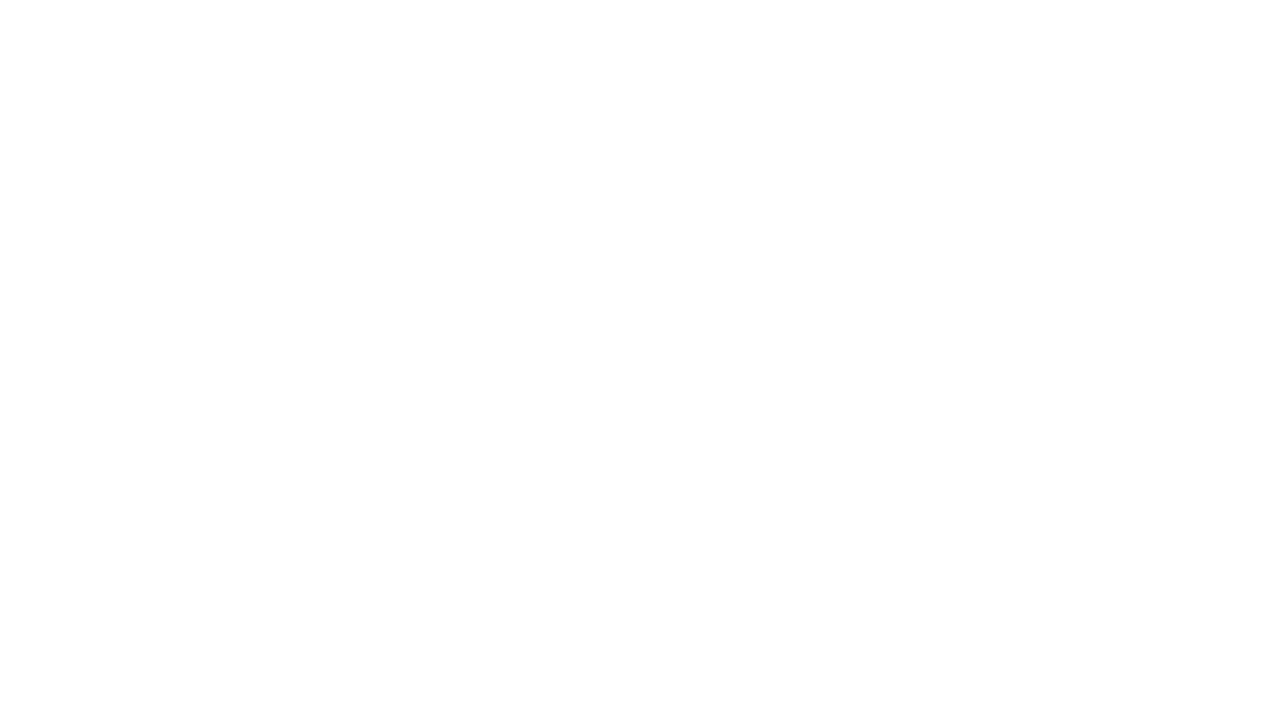
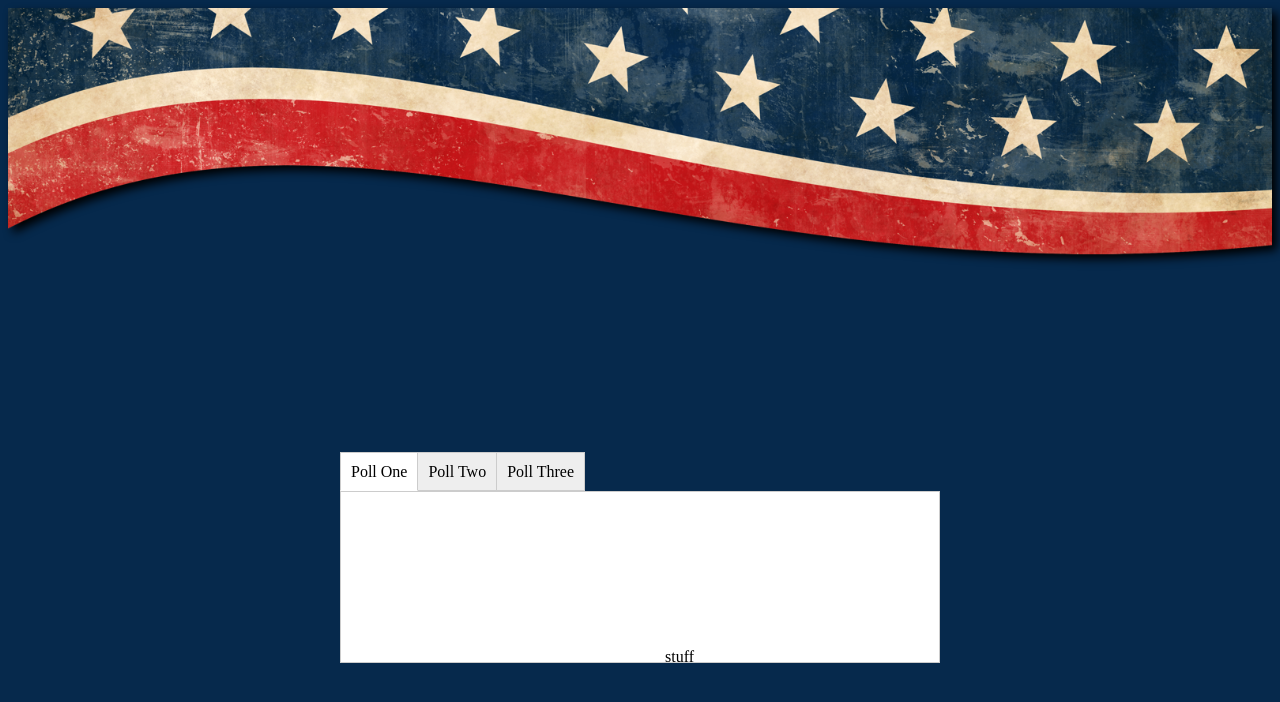
Before and after one commit to Cclawson/ElectLab, a plain HTML site: page index.html in a window 1280 px wide. Drawn offline with nearby package versions, Linux system fonts and the light colour scheme.

Commit message:
html and css updates and added images/flag.png

```diff
--- a/index.html
+++ b/index.html
@@ -4,13 +4,48 @@
 <head>
     <meta charset="utf-8">
     <meta name="viewport" content="width=device-width, initial-scale=1.0">
-    <link rel="stylesheet" href="">
-    <title></title>
+    <link rel="stylesheet" type="text/css" href="styles/style.css">
+    <title>Election Lab</title>
 </head>
 
 <body>
+    <header>
+        <img id="banner" src="images/flag.png"></header>
+    <div class="page_content">
 
+        <div class="tabs">
+            <div class="tab">
+                <input type="radio" id="tab-1" name="tab-group-1" checked>
+                <label for="tab-1">Poll One</label>
 
+                <div class="content">
+                    <canvas></canvas>
+                    stuff
+                </div>
+            </div>
+
+            <div class="tab">
+                <input type="radio" id="tab-2" name="tab-group-1">
+                <label for="tab-2">Poll Two</label>
+
+                <div class="content">
+                    <canvas></canvas>
+                    more stuff
+                </div>
+            </div>
+
+            <div class="tab">
+                <input type="radio" id="tab-3" name="tab-group-1">
+                <label for="tab-3">Poll Three</label>
+
+                <div class="content">
+                    <canvas></canvas>
+                    most stuff
+                </div>
+            </div>
+
+        </div>
+    </div>
 
     <!--Scripts-->
     <script src="https://ajax.googleapis.com/ajax/libs/jquery/2.2.0/jquery.min.js "></script>
--- a/styles/style.css
+++ b/styles/style.css
@@ -0,0 +1,73 @@
+* {
+    margin: 0 px;
+    padding: 0 px;
+}
+
+html {
+    background-color: #06294c;
+}
+
+.page_content {
+    height: 800px;
+    margin-left: auto;
+    margin-right: auto;
+    width: 600px;
+}
+
+header {
+    height: auto;
+    width: 100%;
+}
+
+#banner {
+    -webkit-filter: drop-shadow(5px 5px 5px black);
+    filter: drop-shadow(5px 5px 5px black);
+    height: auto;
+    width: 100%;
+}
+
+.tabs {
+    position: relative;
+    min-height: 200px;
+    /* This part sucks */
+    clear: both;
+    margin-top: 200px;
+}
+
+.tab {
+    float: left;
+}
+
+.tab label {
+    background: #eee;
+    padding: 10px;
+    border: 1px solid #ccc;
+    margin-left: -1px;
+    position: relative;
+    left: 1px;
+}
+
+.tab [type=radio] {
+    display: none;
+}
+
+.content {
+    position: absolute;
+    top: 28px;
+    left: 0;
+    background: white;
+    right: 0;
+    bottom: 0;
+    padding: 20px;
+    border: 1px solid #ccc;
+}
+
+[type=radio]:checked ~ label {
+    background: white;
+    border-bottom: 1px solid white;
+    z-index: 2;
+}
+
+[type=radio]:checked ~ label ~ .content {
+    z-index: 1;
+}
```
Also changed, not shown: images/flag.png (added).
